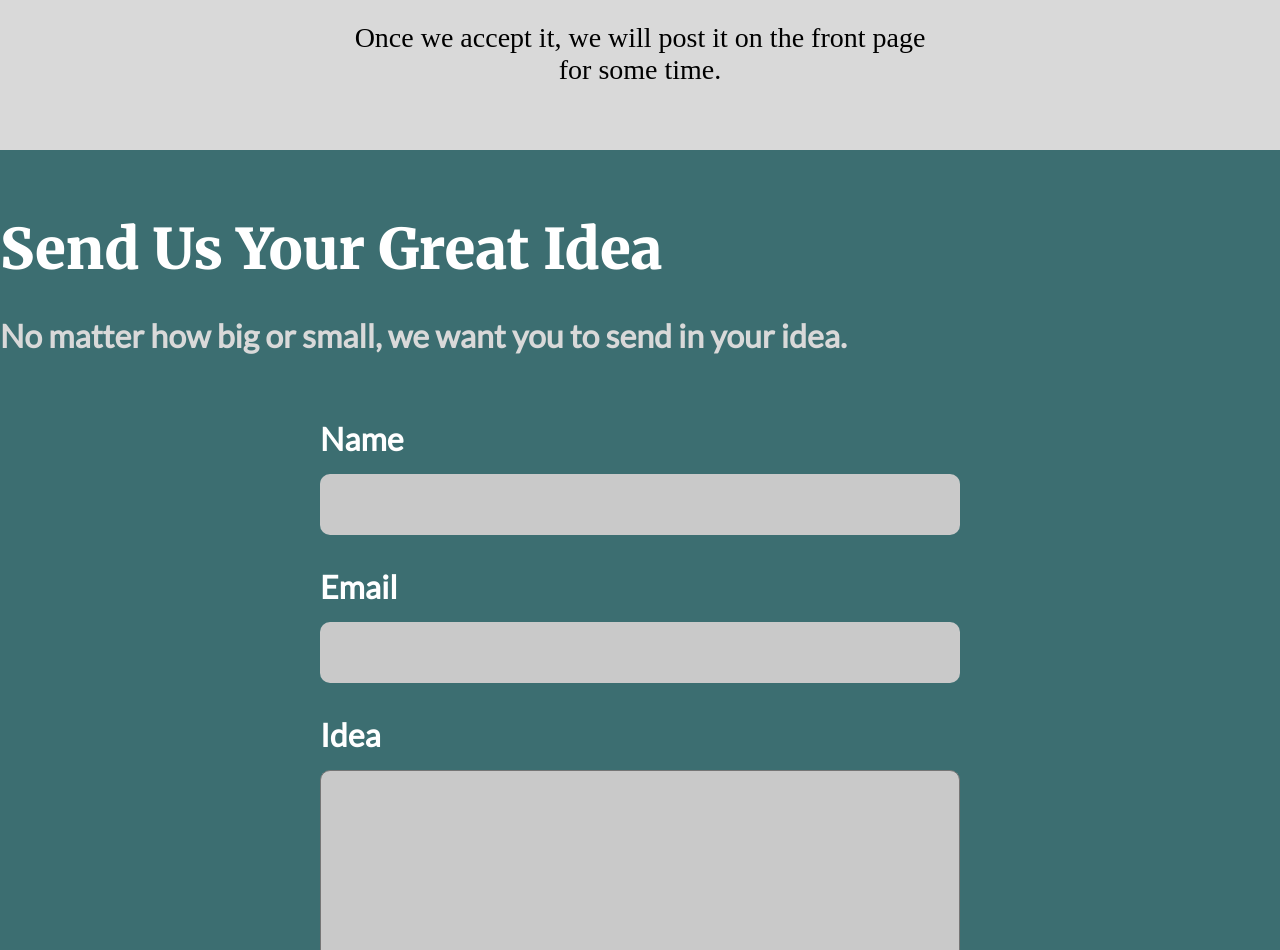
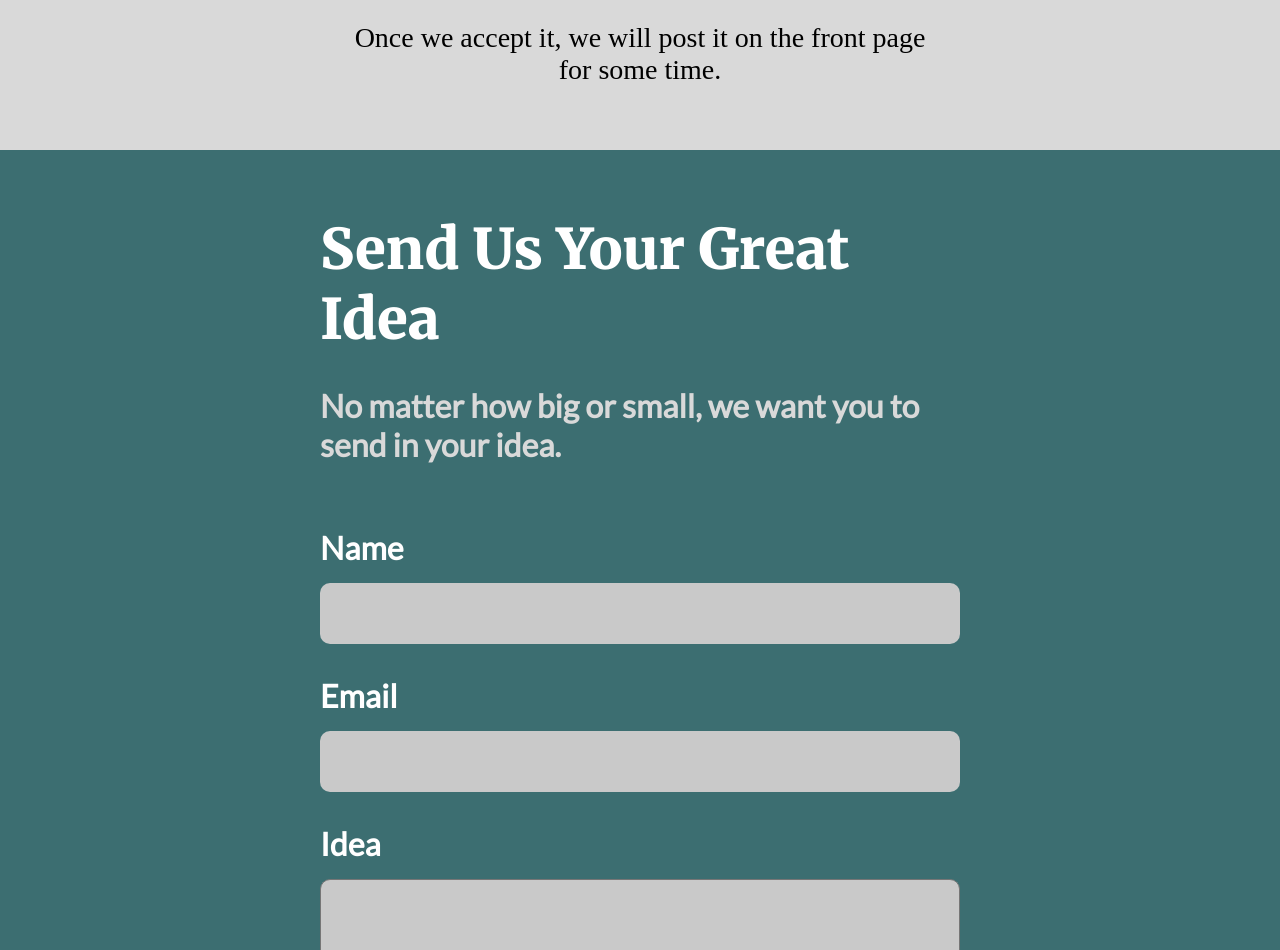
Before and after one commit to snowballchallenge/snowballchallenge.github.io, a plain HTML site: page index.html in a window 1280 px wide. Shown: the part 4347-5297 px from the top of the page. Drawn offline with Linux system fonts and the light colour scheme.

Commit message:
Fikset width på .form-headings

```diff
--- a/css/style.css
+++ b/css/style.css
@@ -290,6 +290,12 @@ ul li a:hover {
     background-color: #3C6E71;
 
 
+}
+
+.form-headings {
+
+    width: 50%;
+    margin: 0 auto;
 }
 
 .form-headings h2 {
```
